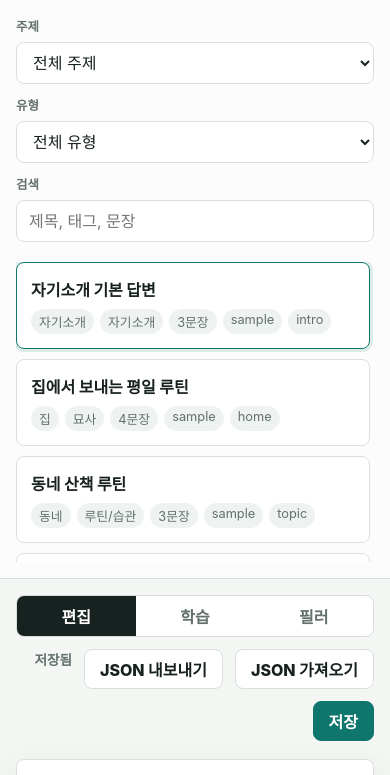
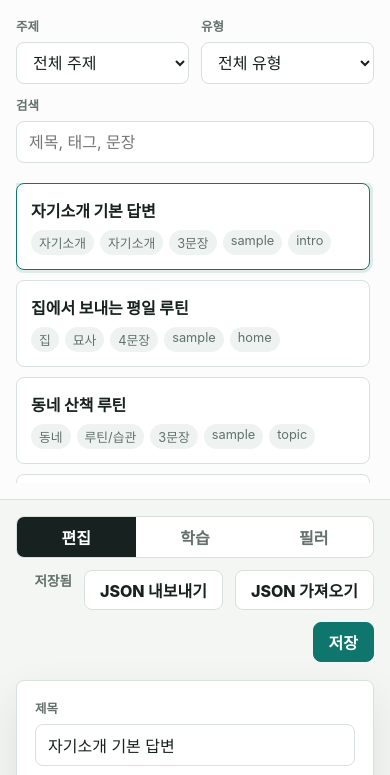
Before and after one commit to itjustcloud/opic, a website: page public/index.html in a window 390 px wide. Shown: the part 65-840 px from the top of the page. Drawn offline with Linux system fonts and the light colour scheme; no server answers; files whose address does not match are found by name.

Commit message:
Put mobile filters on one row

```diff
--- a/public/styles.css
+++ b/public/styles.css
@@ -140,6 +140,14 @@ h2 {
 .tts-settings {
   display: grid;
   gap: 12px;
+}
+
+.filter-grid {
+  grid-template-columns: repeat(2, minmax(0, 1fr));
+}
+
+.search-field {
+  grid-column: 1 / -1;
 }
 
 .field-grid {
```
